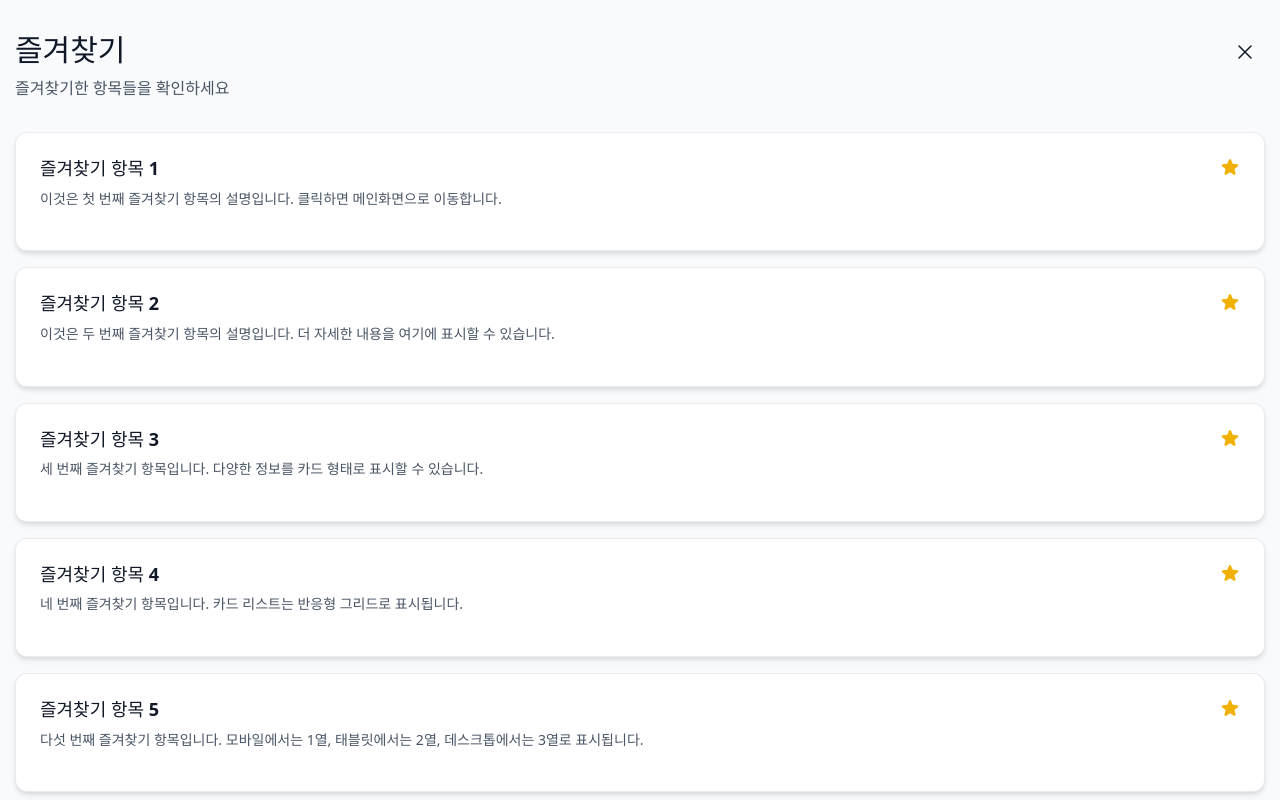
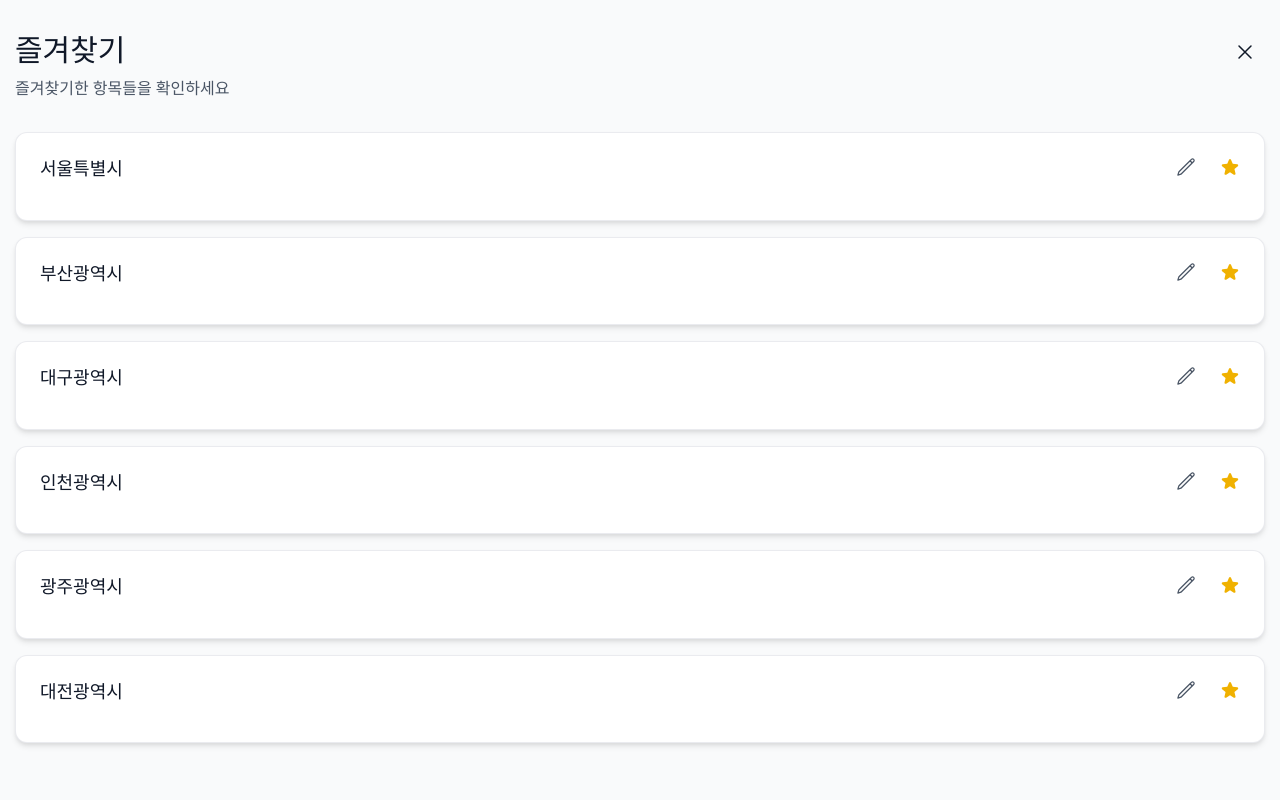
Before and after one commit to winterairy/REALTEETH-Task, a React (Vite) app: page /favorites in a window 1280 px wide. Shown: the top 800 px of the page. Built offline with nearby package versions, Linux system fonts and the light colour scheme.

Commit message:
feat(#2): 즐겨찾기 목록에서 장소 이름 변경 기능 추가
- 장소(별명) 수정 기능 추가
- 장소 수정 시 즐겨찾기 해제 버튼은 숨김 처리

```diff
--- a/src/pages/favorites/ui/FavoritesPage.tsx
+++ b/src/pages/favorites/ui/FavoritesPage.tsx
@@ -1,54 +1,99 @@
-import { useState } from 'react';
-import { useNavigate } from 'react-router-dom';
-import { XMarkIcon } from '@heroicons/react/24/outline';
-import { CardList } from '@/widgets/card-list';
+import { useState } from "react";
+import { useNavigate } from "react-router-dom";
+import { XMarkIcon } from "@heroicons/react/24/outline";
+import { CardList } from "@/widgets/card-list";
+import { mockWeatherData } from "@/entities/weather";
 
 export const FavoritesPage = () => {
   const navigate = useNavigate();
   const [showConfirmModal, setShowConfirmModal] = useState(false);
-  const [cardToRemove, setCardToRemove] = useState<string | number | null>(null);
+  const [cardToRemove, setCardToRemove] = useState<string | number | null>(
+    null
+  );
 
   const handleCloseClick = () => {
-    navigate('/');
+    navigate("/");
   };
 
   // 임시 데이터 - 나중에 API나 상태 관리로 대체 가능
   const [favoriteCards, setFavoriteCards] = useState([
     {
       id: 1,
-      title: '즐겨찾기 항목 1',
-      description: '이것은 첫 번째 즐겨찾기 항목의 설명입니다. 클릭하면 메인화면으로 이동합니다.',
-      href: '/',
+      title: "서울특별시",
+      description: "",
+      href: "/",
+      weather: {
+        ...mockWeatherData,
+        location: "서울특별시",
+        currentTemp: 15,
+        maxTemp: 18,
+        minTemp: 8,
+      },
     },
     {
       id: 2,
-      title: '즐겨찾기 항목 2',
-      description: '이것은 두 번째 즐겨찾기 항목의 설명입니다. 더 자세한 내용을 여기에 표시할 수 있습니다.',
-      href: '/',
+      title: "부산광역시",
+      description: "",
+      href: "/",
+      weather: {
+        ...mockWeatherData,
+        location: "부산광역시",
+        currentTemp: 17,
+        maxTemp: 20,
+        minTemp: 12,
+      },
     },
     {
       id: 3,
-      title: '즐겨찾기 항목 3',
-      description: '세 번째 즐겨찾기 항목입니다. 다양한 정보를 카드 형태로 표시할 수 있습니다.',
-      href: '/',
+      title: "대구광역시",
+      description: "",
+      href: "/",
+      weather: {
+        ...mockWeatherData,
+        location: "대구광역시",
+        currentTemp: 16,
+        maxTemp: 19,
+        minTemp: 10,
+      },
     },
     {
       id: 4,
-      title: '즐겨찾기 항목 4',
-      description: '네 번째 즐겨찾기 항목입니다. 카드 리스트는 반응형 그리드로 표시됩니다.',
-      href: '/',
+      title: "인천광역시",
+      description: "",
+      href: "/",
+      weather: {
+        ...mockWeatherData,
+        location: "인천광역시",
+        currentTemp: 14,
+        maxTemp: 17,
+        minTemp: 9,
+      },
     },
     {
       id: 5,
-      title: '즐겨찾기 항목 5',
-      description: '다섯 번째 즐겨찾기 항목입니다. 모바일에서는 1열, 태블릿에서는 2열, 데스크톱에서는 3열로 표시됩니다.',
-      href: '/',
+      title: "광주광역시",
+      description: "",
+      href: "/",
+      weather: {
+        ...mockWeatherData,
+        location: "광주광역시",
+        currentTemp: 18,
+        maxTemp: 21,
+        minTemp: 13,
+      },
     },
     {
       id: 6,
-      title: '즐겨찾기 항목 6',
-      description: '여섯 번째 즐겨찾기 항목입니다. 6개 이상의 카드도 목록으로 잘 표시됩니다.',
-      href: '/',
+      title: "대전광역시",
+      description: "",
+      href: "/",
+      weather: {
+        ...mockWeatherData,
+        location: "대전광역시",
+        currentTemp: 16,
+        maxTemp: 19,
+        minTemp: 11,
+      },
     },
   ]);
 
@@ -59,7 +104,9 @@ export const FavoritesPage = () => {
 
   const confirmUnfavorite = () => {
     if (cardToRemove !== null) {
-      setFavoriteCards(favoriteCards.filter(card => card.id !== cardToRemove));
+      setFavoriteCards(
+        favoriteCards.filter((card) => card.id !== cardToRemove)
+      );
       setShowConfirmModal(false);
       setCardToRemove(null);
     }
@@ -70,7 +117,15 @@ export const FavoritesPage = () => {
     setCardToRemove(null);
   };
 
-  const selectedCard = favoriteCards.find(card => card.id === cardToRemove);
+  const handleTitleUpdate = (cardId: string | number, newTitle: string) => {
+    setFavoriteCards(
+      favoriteCards.map((card) =>
+        card.id === cardId ? { ...card, title: newTitle } : card
+      )
+    );
+  };
+
+  const selectedCard = favoriteCards.find((card) => card.id === cardToRemove);
 
   return (
     <>
@@ -99,6 +154,8 @@ export const FavoritesPage = () => {
               cards={favoriteCards}
               onFavoriteClick={unfavorite}
               showFavoriteButton={true}
+              onTitleUpdate={handleTitleUpdate}
+              showEditButton={true}
             />
           ) : (
             <div className="text-center py-12">
--- a/src/shared/ui/Card/Card.tsx
+++ b/src/shared/ui/Card/Card.tsx
@@ -2,7 +2,7 @@ import type { ReactNode } from 'react';
 import styles from './Card.module.css';
 
 interface CardProps {
-  title: string;
+  title: string | ReactNode;
   description: string;
   href?: string;
   className?: string;
@@ -16,9 +16,13 @@ export const Card = ({ title, description, href, className = '', children }: Car
       className={`${styles.card} ${className}`}
     >
       <div className="space-y-2">
-        <h3 className="text-lg font-semibold text-gray-900 dark:text-white leading-tight">
-          {title}
-        </h3>
+        {typeof title === 'string' ? (
+          <h3 className="text-lg font-semibold text-gray-900 dark:text-white leading-tight">
+            {title}
+          </h3>
+        ) : (
+          title
+        )}
         <p className="text-gray-600 dark:text-gray-300 text-sm leading-relaxed">
           {description}
         </p>
--- a/src/widgets/card-list/ui/CardList.tsx
+++ b/src/widgets/card-list/ui/CardList.tsx
@@ -1,5 +1,8 @@
+import { useState } from "react";
 import { Card } from "@/shared/ui";
 import { StarIcon } from "@heroicons/react/24/solid";
+import { PencilIcon, CheckIcon, XMarkIcon } from "@heroicons/react/24/outline";
+import type { WeatherData } from "@/entities/weather";
 import styles from "./CardList.module.css";
 
 interface CardItem {
@@ -7,6 +10,7 @@ interface CardItem {
   title: string;
   description: string;
   href?: string;
+  weather?: WeatherData;
 }
 
 interface CardListProps {
@@ -14,6 +18,8 @@ interface CardListProps {
   className?: string;
   onFavoriteClick?: (cardId: string | number) => void;
   showFavoriteButton?: boolean;
+  onTitleUpdate?: (cardId: string | number, newTitle: string) => void;
+  showEditButton?: boolean;
 }
 
 export const CardList = ({
@@ -21,7 +27,14 @@ export const CardList = ({
   className = "",
   onFavoriteClick,
   showFavoriteButton = false,
+  onTitleUpdate,
+  showEditButton = false,
 }: CardListProps) => {
+  const [editingCardId, setEditingCardId] = useState<string | number | null>(
+    null
+  );
+  const [editTitle, setEditTitle] = useState("");
+
   const handleFavoriteClick = (
     e: React.MouseEvent,
     cardId: string | number
@@ -31,28 +44,115 @@ export const CardList = ({
     onFavoriteClick?.(cardId);
   };
 
+  const handleEditClick = (
+    e: React.MouseEvent,
+    cardId: string | number,
+    currentTitle: string
+  ) => {
+    e.preventDefault();
+    e.stopPropagation();
+    setEditingCardId(cardId);
+    setEditTitle(currentTitle);
+  };
+
+  const handleSaveClick = (e: React.MouseEvent, cardId: string | number) => {
+    e.preventDefault();
+    e.stopPropagation();
+    if (editTitle.trim() && onTitleUpdate) {
+      onTitleUpdate(cardId, editTitle.trim());
+    }
+    setEditingCardId(null);
+    setEditTitle("");
+  };
+
+  const handleCancelEdit = (e: React.MouseEvent) => {
+    e.preventDefault();
+    e.stopPropagation();
+    setEditingCardId(null);
+    setEditTitle("");
+  };
+
   return (
     <div className={`${styles.cardList} ${className}`}>
-      {cards.map((card) => (
+      {cards.map((card) => {
+        const isEditing = editingCardId === card.id;
+        const titleContent = isEditing ? (
+          <div className="flex items-center gap-2">
+            <input
+              type="text"
+              value={editTitle}
+              onChange={(e) => setEditTitle(e.target.value)}
+              onClick={(e) => e.stopPropagation()}
+              onKeyDown={(e) => {
+                if (e.key === "Enter") {
+                  e.preventDefault();
+                  if (editTitle.trim() && onTitleUpdate) {
+                    onTitleUpdate(card.id, editTitle.trim());
+                    setEditingCardId(null);
+                    setEditTitle("");
+                  }
+                } else if (e.key === "Escape") {
+                  e.preventDefault();
+                  setEditingCardId(null);
+                  setEditTitle("");
+                }
+              }}
+              className="flex-1 text-lg font-semibold text-gray-900 dark:text-white leading-tight px-2 py-1 border border-gray-300 dark:border-gray-600 rounded-md bg-white dark:bg-gray-700 focus:outline-none focus:ring-2 focus:ring-blue-500"
+              autoFocus
+            />
+            <div className="flex gap-1">
+              <button
+                onClick={(e) => handleSaveClick(e, card.id)}
+                className="p-1.5 rounded-full hover:bg-green-100 dark:hover:bg-green-900/30 transition-colors"
+                aria-label="저장"
+              >
+                <CheckIcon className="h-5 w-5 text-green-600 dark:text-green-400" />
+              </button>
+              <button
+                onClick={(e) => handleCancelEdit(e)}
+                className="p-1.5 rounded-full hover:bg-gray-200 dark:hover:bg-gray-700 transition-colors"
+                aria-label="취소"
+              >
+                <XMarkIcon className="h-5 w-5 text-gray-600 dark:text-gray-400" />
+              </button>
+            </div>
+          </div>
+        ) : (
+          card.title
+        );
+
+        return (
           <div key={card.id} className="relative">
             <Card
-            title={card.title}
+              title={titleContent}
               description={card.description}
               href={card.href}
-            className={showFavoriteButton ? "relative" : ""}
+              className={showFavoriteButton || showEditButton ? "relative" : ""}
             >
-            {showFavoriteButton && (
+              <div className="absolute top-4 right-4 flex gap-2 z-10">
+                {showEditButton && !isEditing && (
+                  <button
+                    onClick={(e) => handleEditClick(e, card.id, card.title)}
+                    className="p-2 rounded-full  hover:bg-gray-200 transition-colors cursor-pointer"
+                    aria-label="제목 수정"
+                  >
+                    <PencilIcon className="h-5 w-5 text-gray-600 " />
+                  </button>
+                )}
+                {showFavoriteButton && !isEditing && (
                   <button
                     onClick={(e) => handleFavoriteClick(e, card.id)}
-                className="absolute top-4 right-4 p-2 transition-colors cursor-pointer z-10"
+                    className="p-2 rounded-full  hover:bg-yellow-100 transition-colors cursor-pointer"
                     aria-label="즐겨찾기 해제"
                   >
-                <StarIcon className="h-5 w-5 text-yellow-500 hover:text-yellow-600" />
+                    <StarIcon className="h-5 w-5 text-yellow-500 " />
                   </button>
                 )}
+              </div>
             </Card>
           </div>
-      ))}
+        );
+      })}
     </div>
   );
 };
```
Lines whose indentation alone changed are shown as unchanged.
